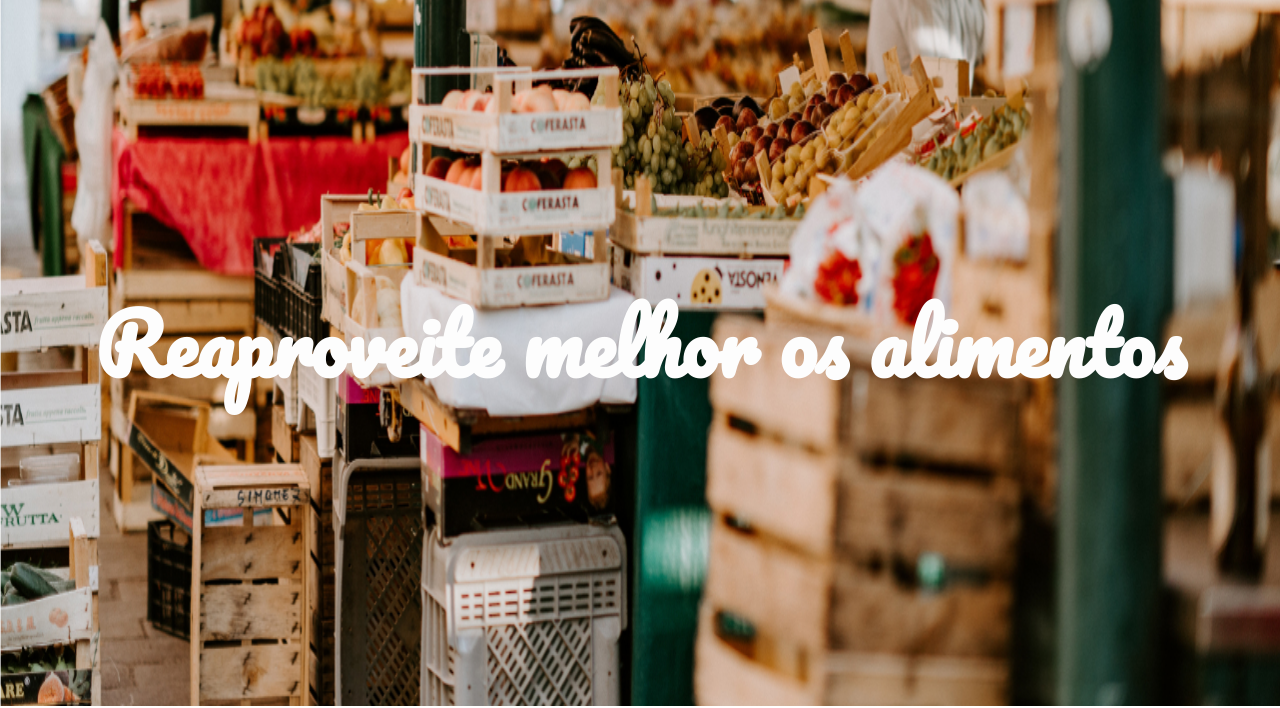
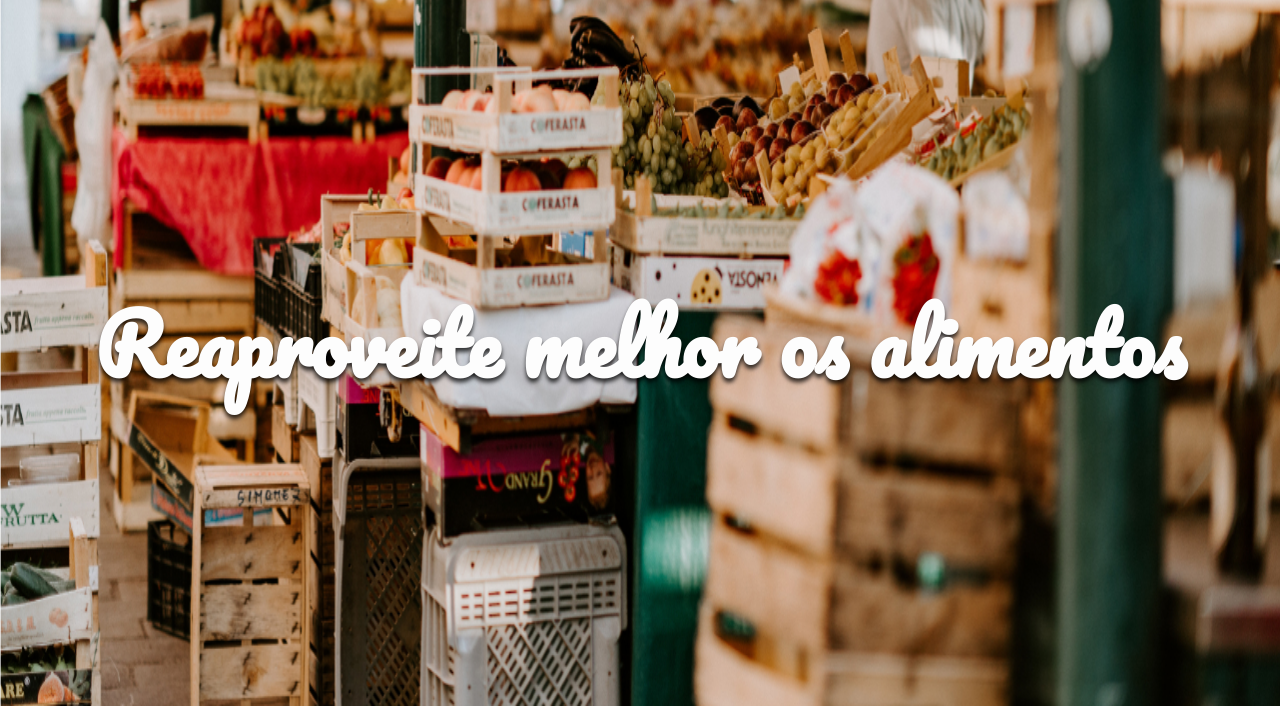
Before and after one commit to charlesgabriel/one-arquitetura-css, a plain HTML site: page index.html in a window 1280 px wide. Shown: the part 94-802 px from the top of the page. Drawn offline with Linux system fonts and the light colour scheme.

Commit message:
consertado valordo estilo/fixed style value

```diff
--- a/assets/css/banner/banner-titulo.css
+++ b/assets/css/banner/banner-titulo.css
@@ -4,7 +4,7 @@
     font-size: 5.0625rem;
     position: absolute;
     left: 50%;
-    text-shadow: 0 4px 4px rgba(0, 0, 0, 0,75);
+    text-shadow: 0 4px 4px rgba(0, 0, 0, 0.75);
     top: 50%;
     text-align: center;
     transform: translate(-50%, -50%);
```
